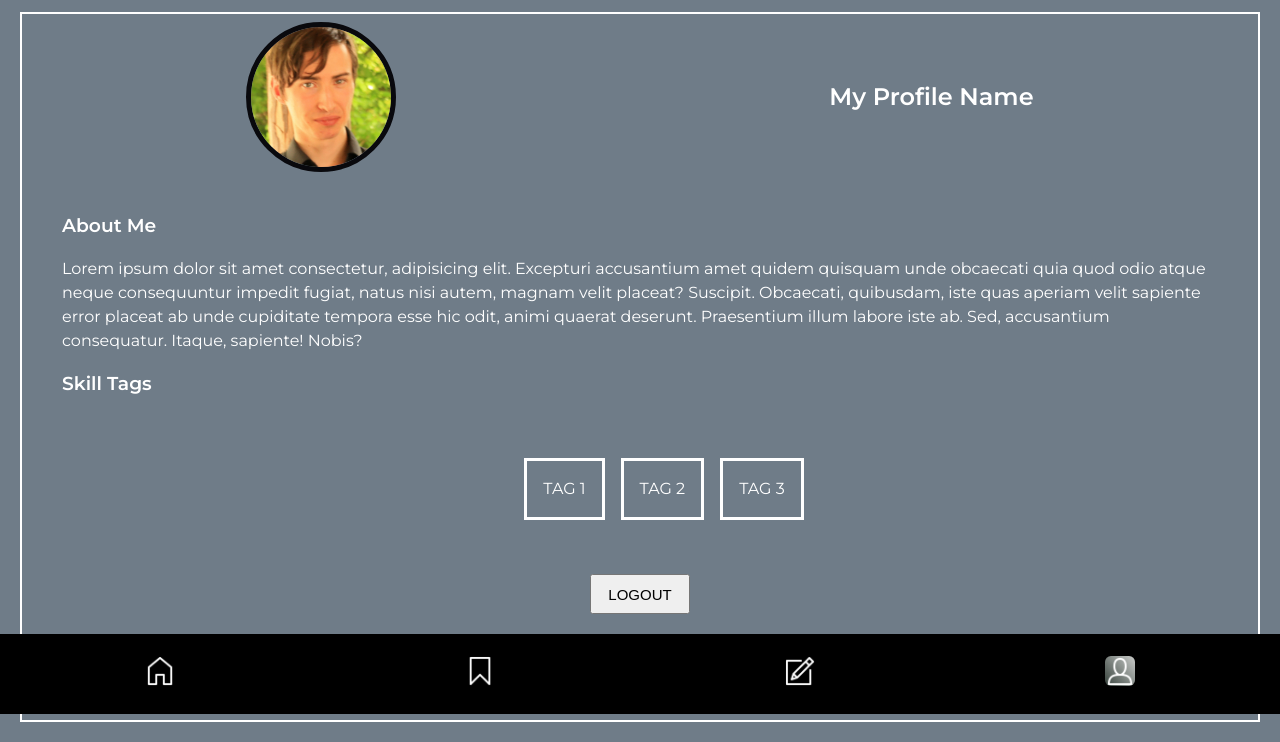
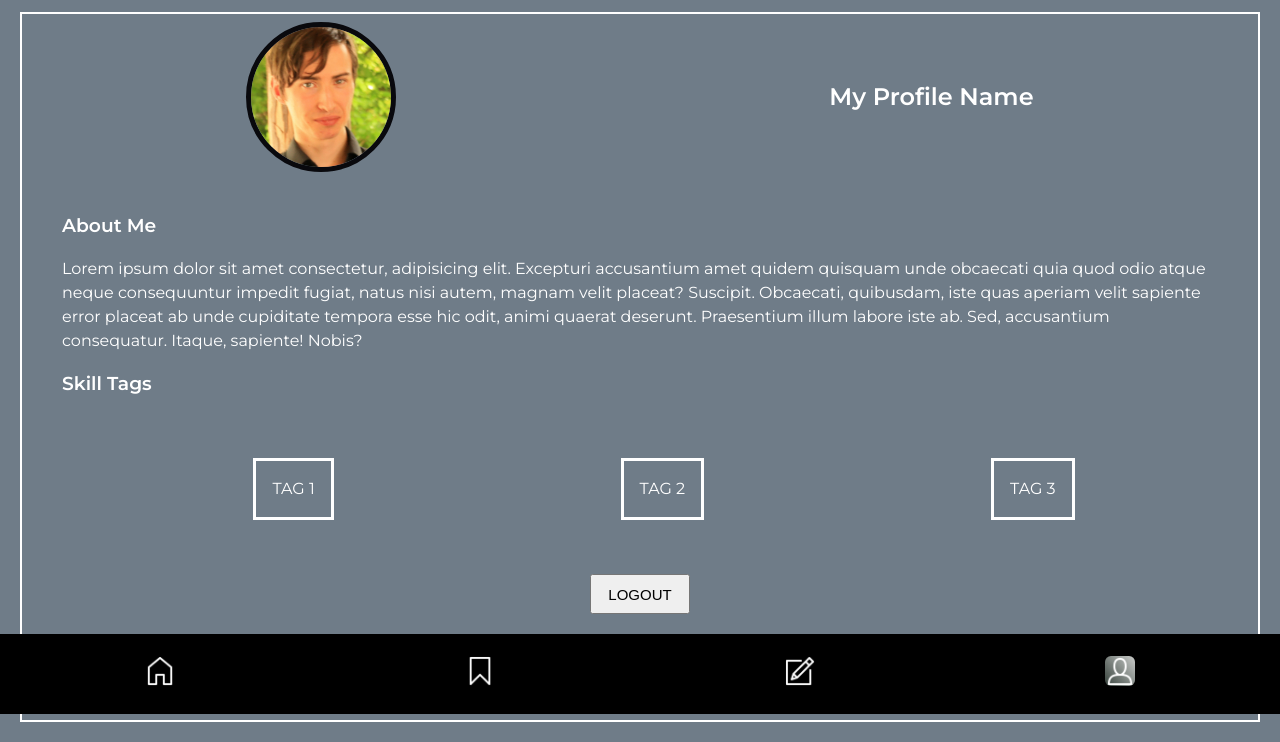
Before and after one commit to smilenow24/quiz-app, a plain HTML site: page profil.html in a window 1280 px wide. Shown: the part 86-828 px from the top of the page. Drawn offline with Linux system fonts and the light colour scheme; a web font is replaced by a local one.

Commit message:
Update1 corr profil

```diff
--- a/profil.css
+++ b/profil.css
@@ -39,3 +39,18 @@
     padding-top: 10px;
     padding-bottom: 10px;
 }
+
+.profil__tagbox {
+    list-style: none;
+    display: flex;
+    justify-content: space-around;
+    flex-wrap: wrap;
+    margin-left: 1vh;
+    margin-right: auto;
+}
+
+.profil__tagbox li {
+    padding: 1em;
+    margin: 0.5em;
+    border: solid;
+}
--- a/profil.html
+++ b/profil.html
@@ -35,7 +35,7 @@
   <h3>Skill Tags</h3>
 
   <div class="itemcenter">
-  <ul class="itemcenter tagbox" role="list">
+  <ul class="itemcenter profil__tagbox" role="list">
     <li>TAG 1</li>
     <li>TAG 2</li>
     <li>TAG 3</li>
```
